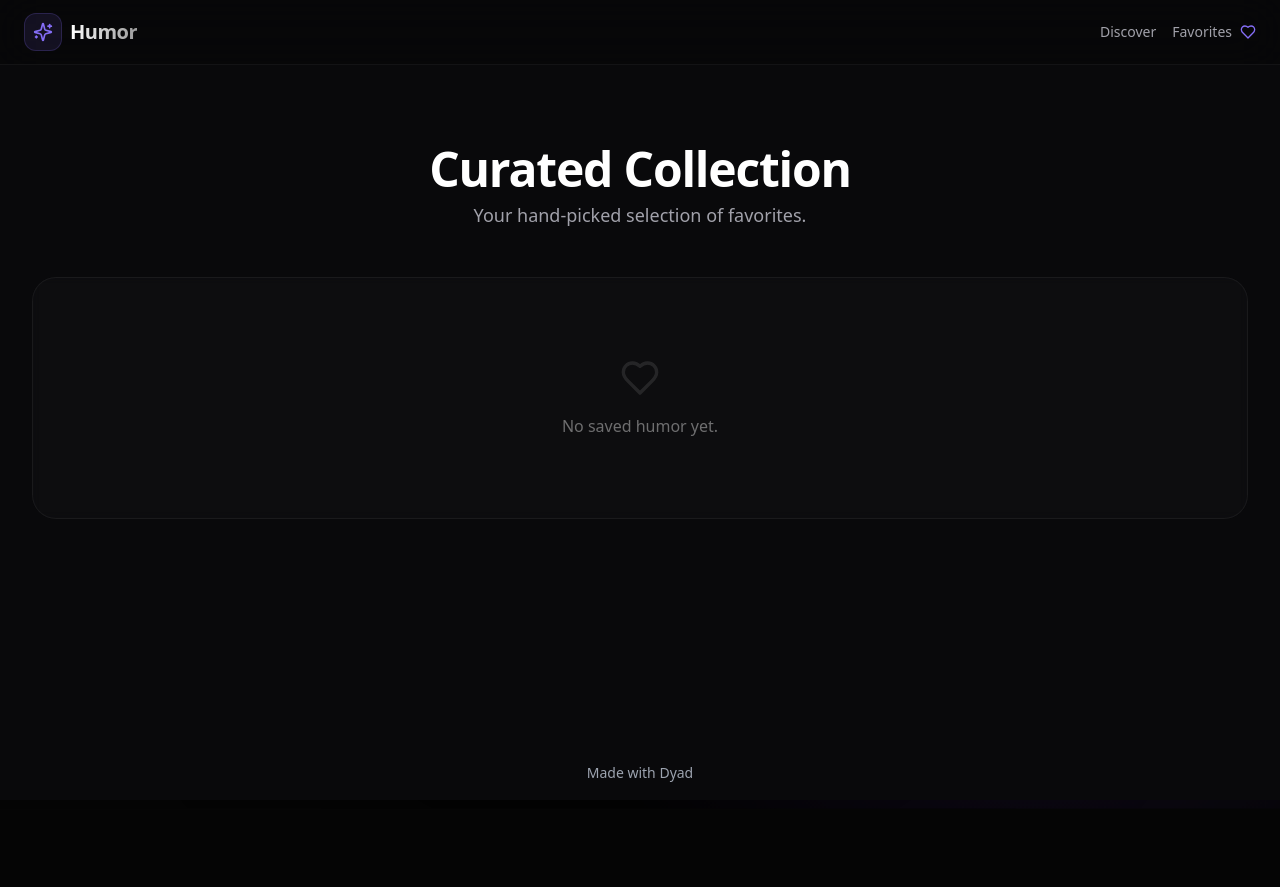
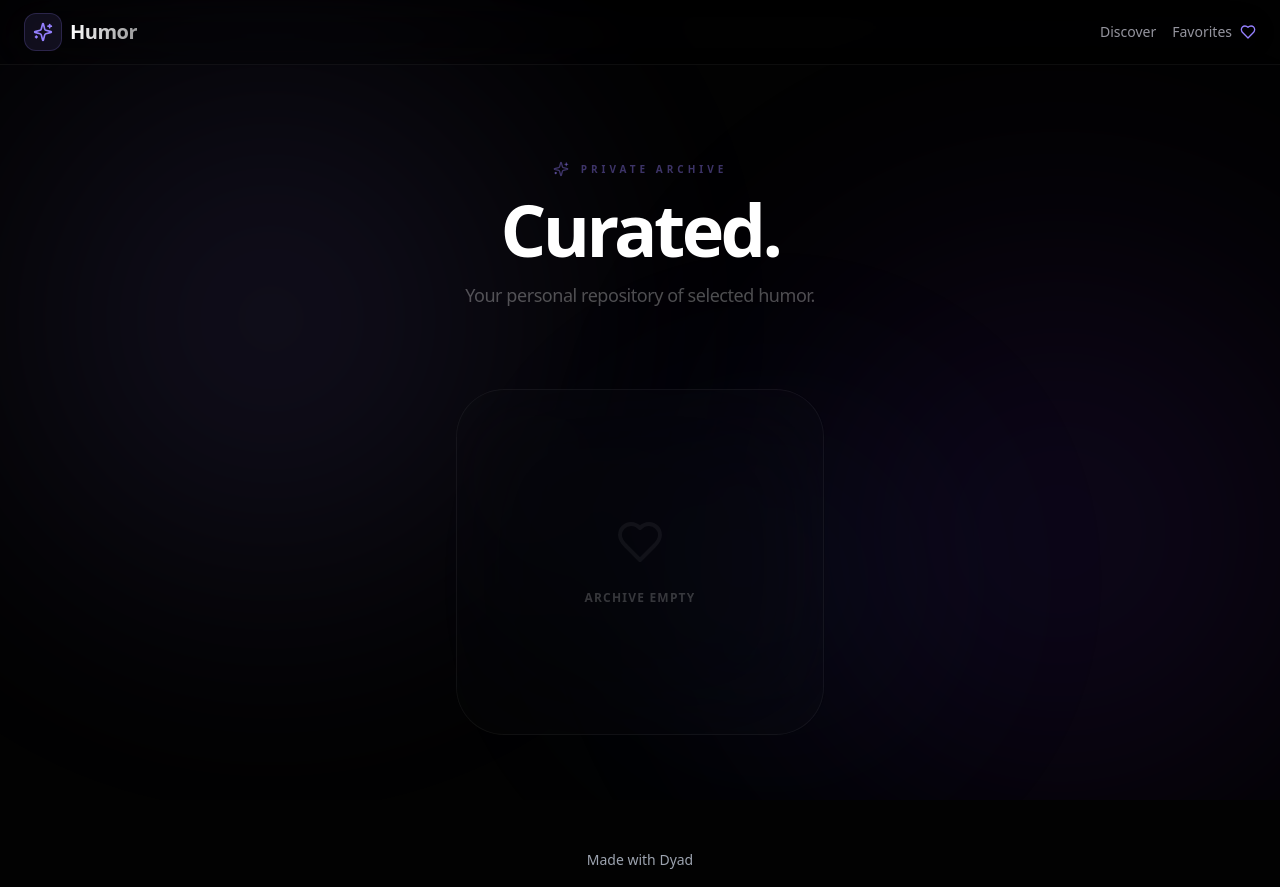
Before and after one commit to Sankalp17399/Humorbysankalp, a React (Vite) app: page /favorites in a window 1280 px wide. Before the commit the page ends 800 px from the top, so only its background shows below. Built offline with nearby package versions, Linux system fonts and the light colour scheme.

Commit message:
[dyad] Adding Aura background and session insights - wrote 5 file(s)

```diff
--- a/src/components/Layout.tsx
+++ b/src/components/Layout.tsx
@@ -8,9 +8,16 @@ interface LayoutProps {
 
 const Layout: React.FC<LayoutProps> = ({ children }) => {
   return (
-    <div className="min-h-screen flex flex-col bg-background">
+    <div className="min-h-screen flex flex-col relative">
+      {/* Aura System */}
+      <div className="aura-container">
+        <div className="aura aura-1" />
+        <div className="aura aura-2" />
+        <div className="aura aura-3" />
+      </div>
+
       <Header />
-      <main className="flex-grow container mx-auto p-4 sm:p-6 lg:p-8">
+      <main className="flex-grow container mx-auto px-6 py-12 flex flex-col items-center">
         {children}
       </main>
       <MadeWithDyad />
--- a/src/globals.css
+++ b/src/globals.css
@@ -4,26 +4,26 @@
 
 @layer base {
   :root {
-    --background: 240 10% 4%;
+    --background: 240 10% 2%;
     --foreground: 0 0% 98%;
-    --card: 240 10% 6%;
+    --card: 240 10% 4%;
     --card-foreground: 0 0% 98%;
-    --popover: 240 10% 4%;
+    --popover: 240 10% 2%;
     --popover-foreground: 0 0% 98%;
-    --primary: 250 90% 70%;
-    --primary-foreground: 240 10% 4%;
-    --secondary: 240 5% 15%;
+    --primary: 250 100% 75%;
+    --primary-foreground: 240 10% 2%;
+    --secondary: 240 5% 10%;
     --secondary-foreground: 0 0% 98%;
-    --muted: 240 5% 15%;
-    --muted-foreground: 240 5% 65%;
-    --accent: 250 90% 70%;
+    --muted: 240 5% 10%;
+    --muted-foreground: 240 5% 60%;
+    --accent: 250 100% 75%;
     --accent-foreground: 0 0% 98%;
     --destructive: 0 60% 50%;
     --destructive-foreground: 0 0% 98%;
-    --border: 240 5% 20%;
-    --input: 240 5% 20%;
-    --ring: 250 90% 70%;
-    --radius: 1.5rem;
+    --border: 240 5% 15%;
+    --input: 240 5% 15%;
+    --ring: 250 100% 75%;
+    --radius: 2rem;
   }
 }
 
@@ -32,39 +32,78 @@
     @apply border-border;
   }
   body {
-    @apply bg-[#050505] text-foreground antialiased selection:bg-primary/30;
+    @apply bg-[#020202] text-foreground antialiased selection:bg-primary/30;
     overflow-x: hidden;
   }
 }
 
-/* Animated Background Mesh */
-body::before {
-  content: "";
+/* Futuristic Aura Background */
+.aura-container {
   position: fixed;
-  top: 0;
-  left: 0;
-  width: 100%;
-  height: 100%;
+  inset: 0;
   z-index: -1;
-  background:
-    radial-gradient(circle at 20% 30%, rgba(79, 70, 229, 0.1) 0%, transparent 40%),
-    radial-gradient(circle at 80% 70%, rgba(124, 58, 237, 0.1) 0%, transparent 40%),
-    radial-gradient(circle at 50% 50%, rgba(0, 0, 0, 1) 0%, transparent 100%);
-  animation: mesh-move 20s ease-in-out infinite alternate;
+  overflow: hidden;
+  pointer-events: none;
 }
 
-@keyframes mesh-move {
-  0% { transform: scale(1) translate(0, 0); }
-  100% { transform: scale(1.1) translate(2%, 2%); }
+.aura {
+  position: absolute;
+  width: 60vw;
+  height: 60vw;
+  border-radius: 50%;
+  filter: blur(120px);
+  opacity: 0.15;
+  animation: aura-float 25s ease-in-out infinite alternate;
+}
+
+.aura-1 {
+  background: radial-gradient(circle, hsl(var(--primary)) 0%, transparent 70%);
+  top: -10%;
+  left: -10%;
+}
+
+.aura-2 {
+  background: radial-gradient(circle, #7c3aed 0%, transparent 70%);
+  bottom: -10%;
+  right: -10%;
+  animation-delay: -5s;
+}
+
+.aura-3 {
+  background: radial-gradient(circle, #3b82f6 0%, transparent 70%);
+  top: 40%;
+  left: 40%;
+  width: 40vw;
+  height: 40vw;
+  opacity: 0.08;
+  animation-duration: 35s;
+}
+
+@keyframes aura-float {
+  0% { transform: translate(0, 0) scale(1); }
+  50% { transform: translate(5%, 5%) scale(1.1); }
+  100% { transform: translate(-2%, 8%) scale(0.9); }
 }
 
 /* Custom Minimal Scrollbar */
 ::-webkit-scrollbar {
-  width: 6px;
+  width: 5px;
 }
 ::-webkit-scrollbar-track {
   @apply bg-transparent;
 }
 ::-webkit-scrollbar-thumb {
-  @apply bg-white/10 rounded-full hover:bg-white/20 transition-colors;
+  @apply bg-white/5 rounded-full hover:bg-white/10 transition-colors;
 }
+
+/* Text Shimmer Effect */
+.shimmer {
+  background: linear-gradient(90deg, transparent, rgba(255,255,255,0.1), transparent);
+  background-size: 200% 100%;
+  animation: shimmer 3s infinite;
+}
+
+@keyframes shimmer {
+  0% { background-position: -200% 0; }
+  100% { background-position: 200% 0; }
+}
--- a/src/pages/Favorites.tsx
+++ b/src/pages/Favorites.tsx
@@ -1,44 +1,49 @@
 import * as React from "react";
 import { useFavorites } from "@/hooks/use-favorites";
 import { Card, CardContent, CardHeader } from "@/components/ui/card";
-import { Heart, Trash2 } from "lucide-react";
+import { Heart, Trash2, Sparkles } from "lucide-react";
 
 const Favorites: React.FC = () => {
   const { favorites, toggleFavorite } = useFavorites();
 
   return (
-    <div className="max-w-7xl mx-auto space-y-12 py-12">
-      <div className="text-center space-y-2">
-        <h1 className="text-5xl font-bold tracking-tight text-white">Curated Collection</h1>
-        <p className="text-muted-foreground text-lg">Your hand-picked selection of favorites.</p>
+    <div className="max-w-7xl mx-auto space-y-20 py-12 animate-in fade-in duration-1000">
+      <div className="text-center space-y-4">
+        <div className="flex items-center justify-center space-x-3 text-primary/40 text-[10px] font-black uppercase tracking-[0.4em]">
+          <Sparkles className="h-4 w-4" />
+          <span>Private Archive</span>
+        </div>
+        <h1 className="text-6xl sm:text-7xl font-black tracking-tighter text-white">Curated.</h1>
+        <p className="text-white/30 text-lg font-medium tracking-tight">Your personal repository of selected humor.</p>
       </div>
 
       {favorites.length === 0 ? (
-        <div className="flex flex-col items-center justify-center p-20 border border-white/5 bg-white/[0.02] rounded-3xl backdrop-blur-sm">
-          <Heart className="h-10 w-10 text-white/10 mb-4" />
-          <p className="text-white/40 font-medium">No saved humor yet.</p>
+        <div className="flex flex-col items-center justify-center p-32 border border-white/5 bg-white/[0.01] rounded-[3rem] backdrop-blur-3xl">
+          <Heart className="h-12 w-12 text-white/5 mb-6" />
+          <p className="text-white/20 font-bold uppercase tracking-widest text-xs">Archive Empty</p>
         </div>
       ) : (
-        <div className="grid gap-6 md:grid-cols-2 lg:grid-cols-3">
-          {favorites.map((joke) => (
+        <div className="grid gap-8 md:grid-cols-2 lg:grid-cols-3">
+          {favorites.map((joke, index) => (
             <Card
               key={joke.id}
-              className="border border-white/10 bg-white/[0.03] backdrop-blur-xl rounded-2xl overflow-hidden transition-all duration-500 hover:border-white/20"
+              style={{ animationDelay: `${index * 100}ms` }}
+              className="animate-in fade-in slide-in-from-bottom-12 duration-1000 fill-mode-both border border-white/10 bg-white/[0.02] backdrop-blur-3xl rounded-[2rem] overflow-hidden group hover:border-white/20 transition-all"
             >
-              <CardHeader className="flex flex-row items-center justify-between p-6 pb-2">
-                <span className="text-[10px] font-black uppercase tracking-widest text-white/20">Entry #{joke.id}</span>
+              <CardHeader className="flex flex-row items-center justify-between p-8 pb-4">
+                <span className="text-[9px] font-black uppercase tracking-[0.2em] text-white/20">ENTRY #{joke.id}</span>
                 <button
                   onClick={() => toggleFavorite(joke)}
-                  className="p-2 text-white/20 hover:text-destructive transition-colors"
+                  className="p-2.5 rounded-xl bg-white/0 hover:bg-white/5 text-white/10 hover:text-destructive transition-all"
                 >
                   <Trash2 className="h-4 w-4" />
                 </button>
               </CardHeader>
-              <CardContent className="p-6 pt-2 space-y-6">
-                <p className="text-lg font-medium text-white/80 leading-relaxed">
+              <CardContent className="p-8 pt-0 space-y-8">
+                <p className="text-xl font-semibold text-white/80 leading-snug tracking-tight">
                   {joke.setup}
                 </p>
-                <p className="text-xl font-bold text-primary">
+                <p className="text-2xl font-black text-primary tracking-tighter">
                   {joke.punchline}
                 </p>
               </CardContent>
```
Also changed, not shown: src/components/JokeCard.tsx (+60 -43 lines).
